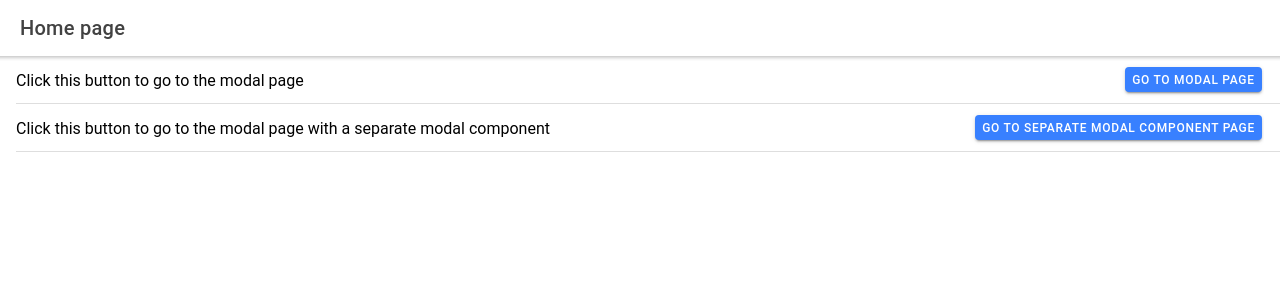
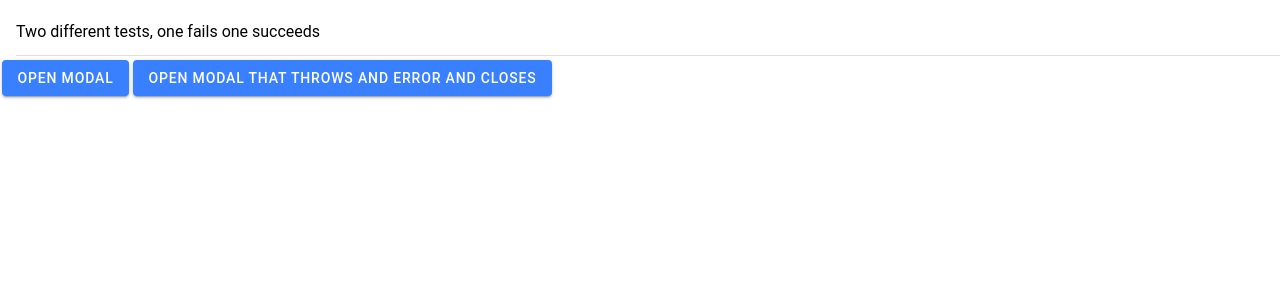
Before and after one commit to ldikmans/ionic-react-modal-bug, a React (Create React App) app: page / in a window 1280 px wide. Shown: the top 300 px of the page. Built offline with nearby package versions, Linux system fonts and the light colour scheme.

Commit message:
simplified routing

```diff
--- a/src/App.tsx
+++ b/src/App.tsx
@@ -2,9 +2,7 @@ import React from 'react';
 import { Redirect, Route } from 'react-router-dom';
 import { IonApp, IonRouterOutlet } from '@ionic/react';
 import { IonReactRouter } from '@ionic/react-router';
-import Home from './pages/Home';
 import ModalExample from './pages/ModalExample';
-import SeparateModal from './pages/SeparateModal';
 
 /* Core CSS required for Ionic components to work properly */
 import '@ionic/react/css/core.css';
@@ -23,8 +21,7 @@ const App: React.FC = () => (
     <IonReactRouter>
       <IonRouterOutlet>
          <Route path="/modalPage" render={()=><ModalExample/>}  exact={true}/>
-        <Route path="/separateModal" render={()=><SeparateModal/>} exact={true}/>
-        <Route path="/" render={() => <Home/>} exact={true} />
+        <Route path="/" render={() => <ModalExample/>} exact={true} />
       </IonRouterOutlet>
     </IonReactRouter>
   </IonApp>
--- a/src/components/DynamicModal.tsx
+++ /dev/null
@@ -1,38 +0,0 @@
-import { IonButton, IonItem, IonLabel, IonModal } from '@ionic/react';
-import React from 'react';
-import { useHistory } from 'react-router';
-import './ExploreContainer.css';
-import ModalHeader from './ModalHeader';
-
-interface ContainerProps {
-    open: boolean,
-    setShowModal: Function
- }
-
-const DynamicModal: React.FC<ContainerProps> = ({open, setShowModal}) => {
-
-  const history = useHistory();
-
-  function goToHomePage() {
-    setShowModal(false);
-    history.replace('/', {direction: 'back'});
-  }
-
-  return (
-      <IonModal
-        isOpen={open}
-        swipeToClose = {true}
-        cssClass = 'modal'
-      >
-        <ModalHeader title="This is content from a separate modal" setShowModal={setShowModal}/>
-        <IonItem>
-          <IonLabel>
-            Click this button to go to the home page
-            </IonLabel>
-          <IonButton onClick={() => { goToHomePage() }}>Go to home page</IonButton>
-        </IonItem>
-      </IonModal>
-  );
-};
-
-export default DynamicModal;
--- a/src/components/ExploreContainer.css
+++ /dev/null
@@ -1,24 +0,0 @@
-.container {
-  text-align: center;
-  position: absolute;
-  left: 0;
-  right: 0;
-  top: 50%;
-  transform: translateY(-50%);
-}
-
-.container strong {
-  font-size: 20px;
-  line-height: 26px;
-}
-
-.container p {
-  font-size: 16px;
-  line-height: 22px;
-  color: #8c8c8c;
-  margin: 0;
-}
-
-.container a {
-  text-decoration: none;
-}
--- a/src/components/ExploreContainer.tsx
+++ /dev/null
@@ -1,38 +0,0 @@
-import { IonButton, IonContent, IonItem, IonLabel } from '@ionic/react';
-import React, { Fragment } from 'react';
-import { useHistory } from 'react-router';
-import './ExploreContainer.css';
-
-interface ContainerProps { }
-
-const ExploreContainer: React.FC<ContainerProps> = () => {
-
-  const history = useHistory();
-
-  function goToModalPage() {
-    history.push('/modalPage');
-  }
-
-  function goToSeparateModalPage(){
-    history.push('/separateModal');
-  }
-
-  return (
-      <Fragment>
-        <IonItem routerLink="/modalPage">
-          <IonLabel>
-            Click this button to go to the modal page
-            </IonLabel>
-          <IonButton>Go to modal page</IonButton>
-        </IonItem>
-        <IonItem>
-          <IonLabel>
-            Click this button to go to the modal page with a separate modal component
-            </IonLabel>
-          <IonButton onClick={(event) => { event.preventDefault();goToSeparateModalPage() }}>Go to separate modal component page</IonButton>
-        </IonItem>
-      </Fragment>
-  );
-};
-
-export default ExploreContainer;
--- a/src/pages/Home.css
+++ /dev/null
@@ -1,3 +0,0 @@
-#home-page-visible{
-  display:block !important;
-}
--- a/src/pages/Home.tsx
+++ /dev/null
@@ -1,21 +0,0 @@
-import { IonContent, IonHeader, IonPage, IonTitle, IonToolbar } from '@ionic/react';
-import React from 'react';
-import ExploreContainer from '../components/ExploreContainer';
-import './Home.css';
-
-const Home: React.FC = () => {
-  return (
-    <IonPage>
-      <IonHeader>
-        <IonToolbar>
-          <IonTitle>Home page</IonTitle>
-        </IonToolbar>
-      </IonHeader>
-        <IonContent>
-        <ExploreContainer />
-      </IonContent>
-    </IonPage>
-  );
-};
-
-export default Home;
--- a/src/pages/ModalExample.tsx
+++ b/src/pages/ModalExample.tsx
@@ -1,37 +1,57 @@
-import { IonButton, IonContent, IonItem, IonList, IonModal, IonPage } from '@ionic/react';
-import React, { useState } from 'react';
-import Posts from '../components/Posts';
-import ModalHeader from '../components/ModalHeader';
-import './Home.css';
+import {
+  IonButton,
+  IonContent,
+  IonItem,
+  IonList,
+  IonModal,
+  IonPage
+} from "@ionic/react";
+import React, { useState } from "react";
+import Posts from "../components/Posts";
+import ModalHeader from "../components/ModalHeader";
+import "./ModalExample.css";
 
-interface ContainerProps { }
+interface ContainerProps {}
 
 const ExploreContainer: React.FC<ContainerProps> = () => {
   const [showModal, setShowModal] = useState(false);
   const [throwError, setThrowError] = useState(false);
 
-    function hideModal(){
-      console.log('hiding the modal');
-      setShowModal(false);
+  function hideModal() {
+    console.log("hiding the modal");
   }
-
-
 
   return (
     <IonPage id="home-page-visible">
       <IonContent>
         <IonList>
-    <IonItem><div tabIndex={0} />Two different tests, one fails one succeeds</IonItem>
+          <IonItem>
+            <div tabIndex={0} />
+            Two different tests, one fails one succeeds
+          </IonItem>
           <IonButton onClick={() => setShowModal(true)}>Open Modal</IonButton>
-      <IonButton onClick={() => {setShowModal(true); setThrowError(true)}}> Open Modal that throws and error and closes</IonButton>
+          <IonButton
+            onClick={() => {
+              setShowModal(true);
+              setThrowError(true);
+            }}
+          >
+            Open Modal that throws and error and closes
+          </IonButton>
         </IonList>
-
       </IonContent>
-     <IonModal isOpen={showModal}
-      cssClass='modal'
-      onDidDismiss={()=> {hideModal()}}>
-        <ModalHeader title="This is a modal with a header that can close" setShowModal={setShowModal} />
-        <Posts  error={throwError} setShowModal={setShowModal}/>
+      <IonModal
+        isOpen={showModal}
+        cssClass="modal"
+        onDidDismiss={() => {
+          hideModal();
+        }}
+      >
+        <ModalHeader
+          title="This is a modal with a header that can close"
+          setShowModal={setShowModal}
+        />
+        <Posts error={throwError} setShowModal={setShowModal} />
       </IonModal>
     </IonPage>
   );
--- a/src/pages/SeparateModal.tsx
+++ /dev/null
@@ -1,19 +0,0 @@
-import { IonButton, IonPage } from '@ionic/react';
-import React, { useState } from 'react';
-import DynamicModal from '../components/DynamicModal';
-import './Home.css';
-
-interface ContainerProps { }
-
-const ExploreContainer: React.FC<ContainerProps> = () => {
-    const [showModal, setShowModal] = useState(false);
-
-  return (
-    <IonPage id="home-page-visible">
-      <DynamicModal open={showModal} setShowModal={setShowModal}/>
-      <IonButton onClick={() => setShowModal(true)}>Show Modal</IonButton>
-    </IonPage>
-  );
-};
-
-export default ExploreContainer;
```
Also changed, not shown: src/pages/ModalExample.css (added). Lines whose indentation alone changed are shown as unchanged.
